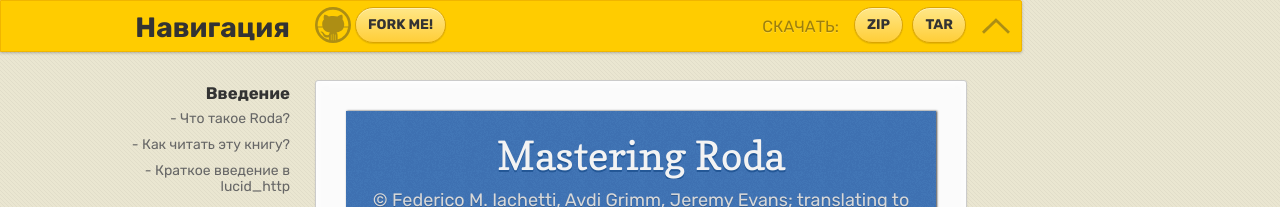
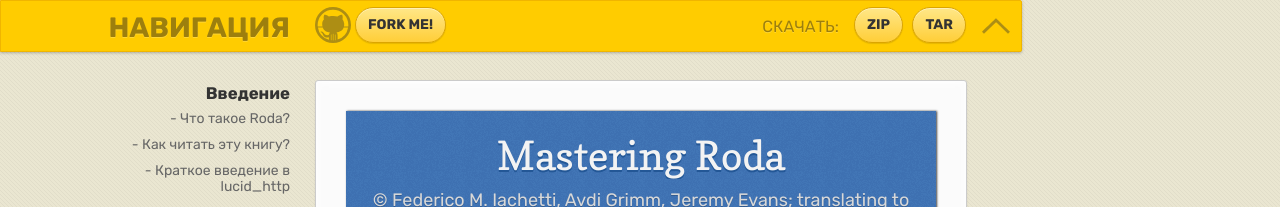
Before and after one commit to denisborovensky/github-pages-ebook-template, a Jekyll site: the page built from index.md, in a window 1280 px wide. Shown: the top 207 px of the page. Built offline with Jekyll 4.4.1, drawn with Linux system fonts in a browser that asks for light colours; some web fonts are replaced; our own code applies the rules of GitHub Pages for plain Markdown files.

Commit message:
fix: change nav header font style

```diff
--- a/_sass/jekyll-theme-leap-day.scss
+++ b/_sass/jekyll-theme-leap-day.scss
@@ -279,6 +279,12 @@
     margin-left: -580px;
     padding-top: 12px;
     text-align: right;
+
+    h2 {
+      color: #9d7f0d;
+      text-transform: uppercase;
+      text-shadow: rgba(255,255,255,0.2) 0 1px 0;
+    }
   }
 
   .button {
```
